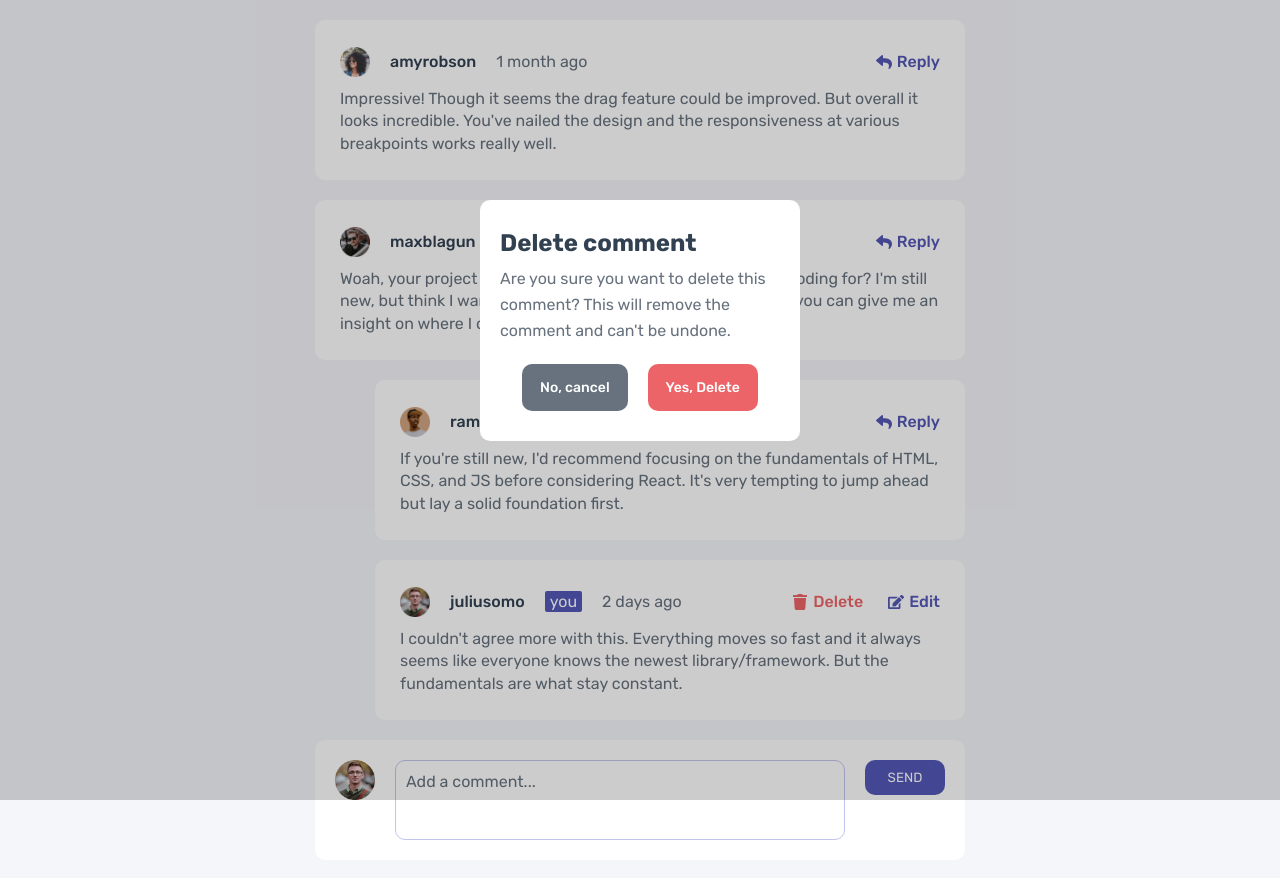
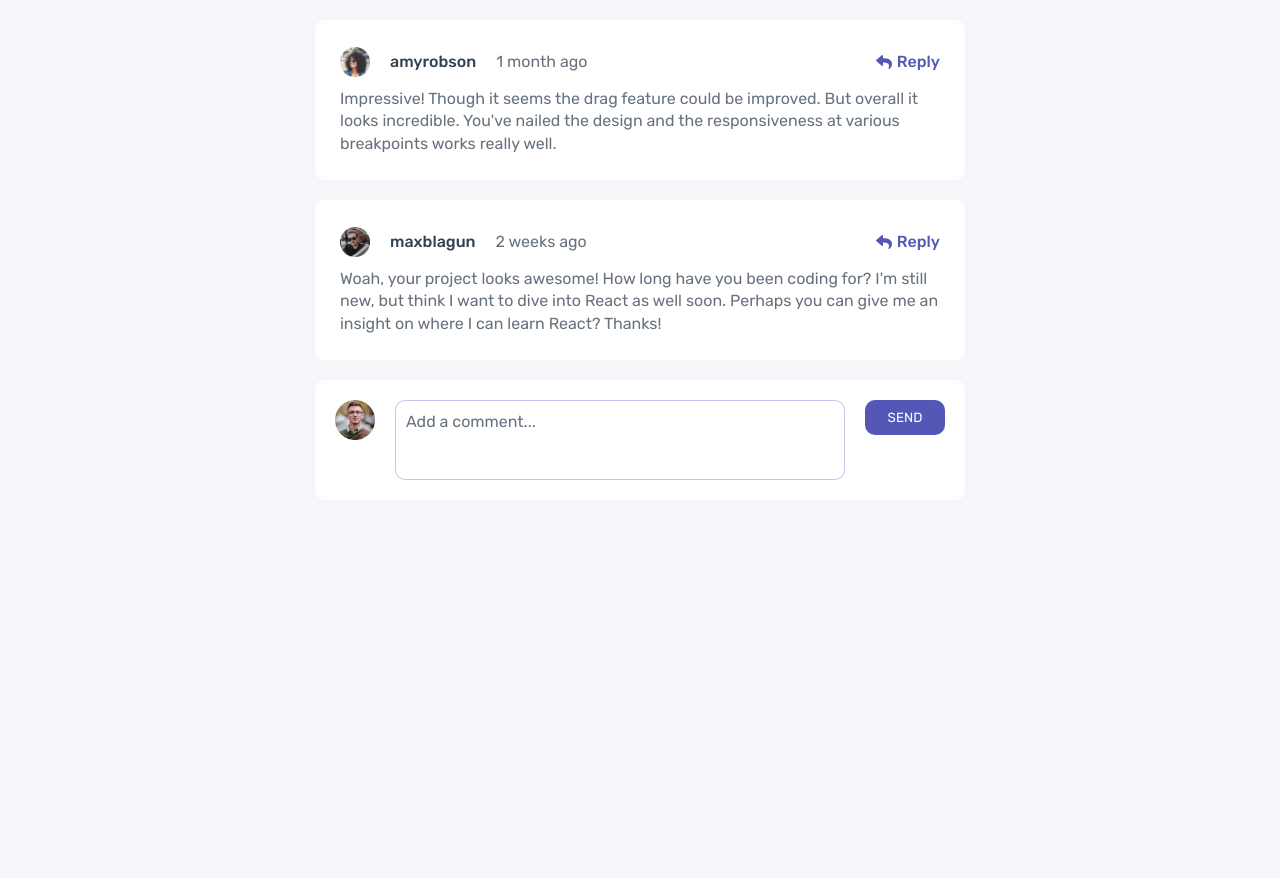
Before and after one commit to anacperdigao/Interactive-Comment-Section, a React (Create React App) app: page / in a window 1280 px wide. After the commit the page ends 800 px from the top, so only its background shows below. Built offline with nearby package versions, Linux system fonts and the light colour scheme.

Commit message:
feat: tela confirma cancelamento

```diff
--- a/src/App.js
+++ b/src/App.js
@@ -4,7 +4,6 @@ import { GlobalStyle } from "./components/GlobalStyle";
 import data from '../src/info/data.json'
 import ComentarioNovo from "./components/ComentarioNovo";
 import RespostaComentarios from "./components/RespostaComentarios";
-import CancelaComentario from "./components/CancelaComentario";
 
 
 function App() {
@@ -13,7 +12,6 @@ function App() {
 
   const [newComment, setNewComment] = useState("");
 
-  const [model, setModel] = useState(true); // Tela de cancelar começa como false
 
   const handleTextComment = (event) => {
     setNewComment(event.target.value)
@@ -50,7 +48,7 @@ function App() {
     // Reatribuir o valor newComment dentro de commentsList
   }
 
-  console.log(commentsList[1].replies)
+
 
   return (
     <div className="App">
@@ -70,7 +68,7 @@ function App() {
         />
       )}
 
-      {commentsList[1].replies.map(({content, createdAt, user, replies}, index) =>
+      {/* {commentsList[1].replies.map(({content, createdAt, user, replies}, index) =>
         <RespostaComentarios
           key={content}
           content = {content}
@@ -81,13 +79,8 @@ function App() {
           handleEdit = {handleEdit}
           index={index}
         />
-      )}
+      )} */}
 
-      <CancelaComentario
-      model = {model}
-      setModel = {setModel}
-      handleDelete = {handleDelete}
-      />
 
       <ComentarioNovo
       handleSend={handleSend}
--- a/src/components/CancelaComentario/index.jsx
+++ b/src/components/CancelaComentario/index.jsx
@@ -14,13 +14,10 @@ const CancelaComentario = ({model, setModel, handleDelete, index}) => {
               comment and can't be undone.
             </S.Paragrafo>
             <S.ContainerBotoes>
-              <S.BotaoNoDelete className='no-delete' onClick={() => setModel(false)}>
+              <S.BotaoNoDelete onClick={() => setModel(false)}>
                 No, cancel
               </S.BotaoNoDelete>
-              <S.BotaoYesDelete
-                className='yes-delete'
-                onClick={(evento) => handleDelete(evento, index)}
-              >
+              <S.BotaoYesDelete onClick={(evento) => handleDelete(evento, index)}>
                 Yes, Delete
               </S.BotaoYesDelete>
             </S.ContainerBotoes>
--- a/src/components/Comentario/index.jsx
+++ b/src/components/Comentario/index.jsx
@@ -1,16 +1,19 @@
-import React from "react";
+import React, { useState } from "react";
 import { FaReply, FaTrash, FaEdit } from 'react-icons/fa'
 import * as S from "./style.js"
 import amyrobson from "../../assets/images/image-amyrobson.png"
 import juliusomo from "../../assets/images/image-juliusomo.png"
 import maxblagun from "../../assets/images/image-maxblagun.png"
 import ramsesmiron from "../../assets/images/image-ramsesmiron.png"
+import CancelaComentario from "../CancelaComentario";
 
 
 const Comentario = ({content, createdAt, username, handleDelete, handleEdit, index}) => {
 
+    const [model, setModel] = useState(false); // Tela de cancelar começa como false
 
     return (
+        <>
         <S.ContainerComentario>
 
             <S.ContainerUsuarioData>
@@ -30,7 +33,7 @@ const Comentario = ({content, createdAt, username, handleDelete, handleEdit, ind
             {username==="juliusomo"
             ?
             <S.ContainerDeleteEdit>
-                <S.ContainerDelete onClick={(evento) => handleDelete(evento, index)}>
+                <S.ContainerDelete onClick={() => setModel(true)}>
                     <FaTrash />
                     <S.TextoDelete>Delete</S.TextoDelete>
                 </S.ContainerDelete>
@@ -50,6 +53,19 @@ const Comentario = ({content, createdAt, username, handleDelete, handleEdit, ind
             <S.TextoComentario>{content}</S.TextoComentario>
 
         </S.ContainerComentario>
+
+        { model
+        ?
+        <CancelaComentario
+            model={model}
+            setModel = {setModel}
+            handleDelete = {handleDelete}
+            index = {index}
+        />
+        :
+        null
+        }
+        </>
     )
 };
 
--- a/src/components/GlobalStyle.js
+++ b/src/components/GlobalStyle.js
@@ -19,5 +19,6 @@ body{
     align-items: center;
     justify-content: center;
     padding: 20px 0px;
+    z-index: 0;
 }
 `;
--- a/src/components/RespostaComentarios/index.jsx
+++ b/src/components/RespostaComentarios/index.jsx
@@ -1,16 +1,19 @@
-import React from "react";
+import React, { useState } from "react";
 import { FaReply, FaTrash, FaEdit } from 'react-icons/fa'
 import * as S from "./style.js"
 import amyrobson from "../../assets/images/image-amyrobson.png"
 import juliusomo from "../../assets/images/image-juliusomo.png"
 import maxblagun from "../../assets/images/image-maxblagun.png"
 import ramsesmiron from "../../assets/images/image-ramsesmiron.png"
+import CancelaComentario from "../CancelaComentario";
 
 
 const RespostaComentarios = ({content, createdAt, username, handleDelete, handleEdit, index}) => {
 
+    const [model, setModel] = useState(false); // Tela de cancelar começa como false
 
     return (
+        <>
         <S.ContainerComentario>
 
             <S.ContainerUsuarioData>
@@ -30,7 +33,7 @@ const RespostaComentarios = ({content, createdAt, username, handleDelete, handle
             {username==="juliusomo"
             ?
             <S.ContainerDeleteEdit>
-                <S.ContainerDelete onClick={(evento) => handleDelete(evento, index)}>
+                <S.ContainerDelete onClick={() => setModel(true)}>
                     <FaTrash />
                     <S.TextoDelete>Delete</S.TextoDelete>
                 </S.ContainerDelete>
@@ -50,6 +53,19 @@ const RespostaComentarios = ({content, createdAt, username, handleDelete, handle
             <S.TextoComentario>{content}</S.TextoComentario>
 
         </S.ContainerComentario>
+
+        { model
+        ?
+        <CancelaComentario
+            model={model}
+            setModel = {setModel}
+            handleDelete = {handleDelete}
+            index = {index}
+        />
+        :
+        null
+        }
+        </>
     )
 };
 
```
